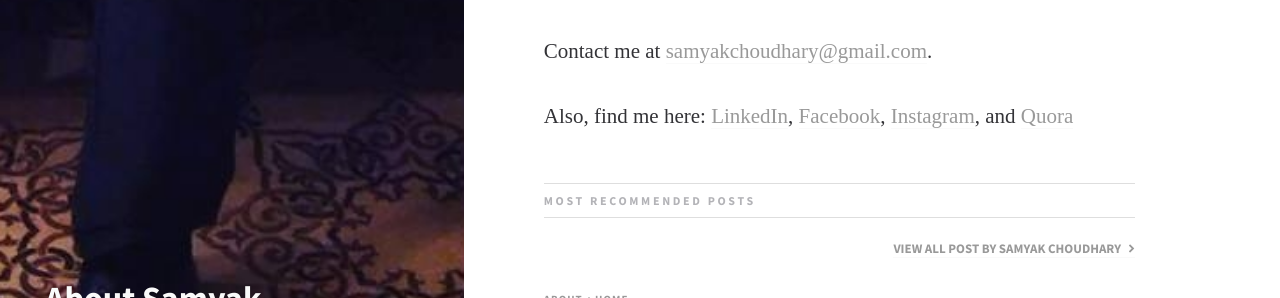
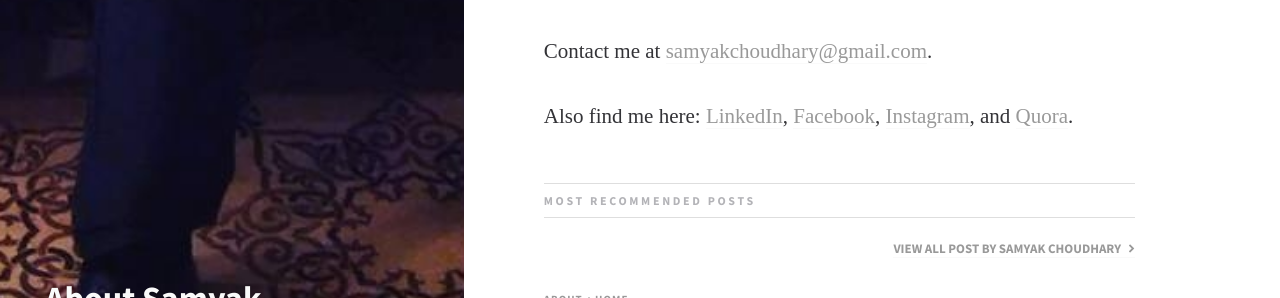
Before and after one commit to samyak45/samyak45.github.io, a Jekyll site: the page built from about.md, in a window 1280 px wide. Shown: the part 1320-1618 px from the top of the page. Built offline with Jekyll 4.4.1, drawn with Linux system fonts in a browser that asks for light colours; some web fonts are replaced.

```diff
--- a/_config.yml
+++ b/_config.yml
@@ -10,7 +10,7 @@ nav_list:
   Home : ['Home', '/', 'fa-home']
   About : ['About', '/about', 'fa-user']
   LinkedIn : ['LinkedIn','https://www.linkedin.com/in/samyakchoudhary/', 'fa-anchor']
-  Facebook : ['Facebook','http://facebook.com/samyak.choudhary.355', 'fa-anchor']
+  Facebook : ['Facebook','http://facebook.com/samyak.choudhary.355', '/img/facebook.png']
   Instagram : ['Instagram','http://instagram.com/samyak.choudhary/', 'fa-anchor']
   Quora : ['Quora','https://www.quora.com/profile/Samyak-Choudhary', 'fa-anchor']
   Email : ['Email','mailto:samyakchoudhary@gmail.com', 'fa-anchor']
--- a/about.md
+++ b/about.md
@@ -26,8 +26,8 @@ Started personal blog to share thoughts and experiences along the path to acquir
 
 Contact me at <a href = "mailto:samyakchoudhary@gmail.com">samyakchoudhary@gmail.com</a>.
 
-Also, find me here:
+Also find me here:
 <a href = "https://www.linkedin.com/in/samyakchoudhary/">LinkedIn</a>,
 <a href = "http://facebook.com/samyak.choudhary.355">Facebook</a>,
 <a href = "http://instagram.com/samyak.choudhary/">Instagram</a>, and
-<a href = "https://www.quora.com/profile/Samyak-Choudhary">Quora</a>
+<a href = "https://www.quora.com/profile/Samyak-Choudhary">Quora</a>.
```
